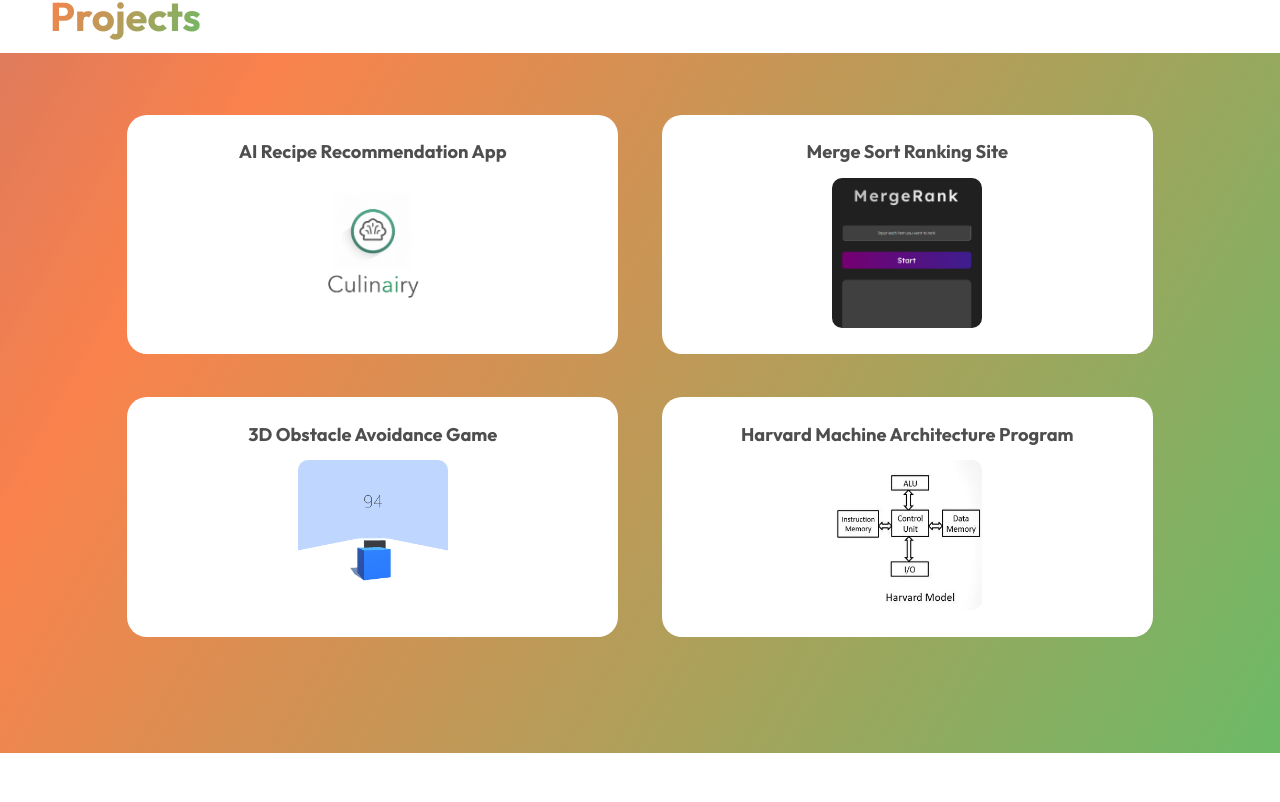
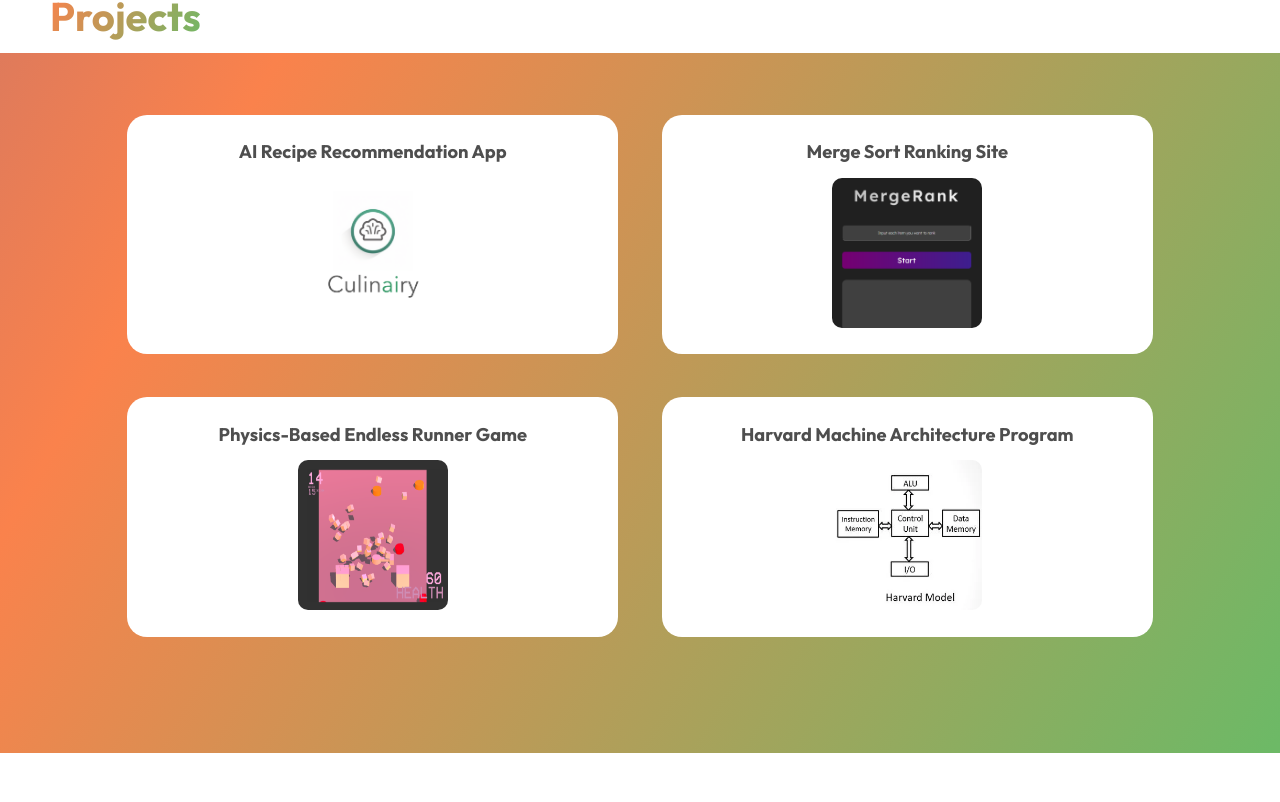
Before and after one commit to asch89/Personal-Website, an Angular app: page / in a window 1280 px wide. Shown: the part 1647-2449 px from the top of the page. Built offline with nearby package versions, Linux system fonts and the light colour scheme.

Commit message:
Added hammertime

```diff
--- a/src/app/app.component.html
+++ b/src/app/app.component.html
@@ -64,9 +64,9 @@
             </a>
           </div>
           <div class="project">
-            <h4>3D Obstacle Avoidance Game</h4>
-            <a href="https://github.com/asch89/CubeRun" target="_blank">
-              <img src="../assets/cuberun.png">
+            <h4>Physics-Based Endless Runner Game</h4>
+            <a href="https://github.com/asch89/Hammertime" target="_blank">
+              <img src="../assets/hammertime.png">
             </a>
           </div>
           <div class="project">
```
Also changed, not shown: src/assets/hammertime.png (added).
